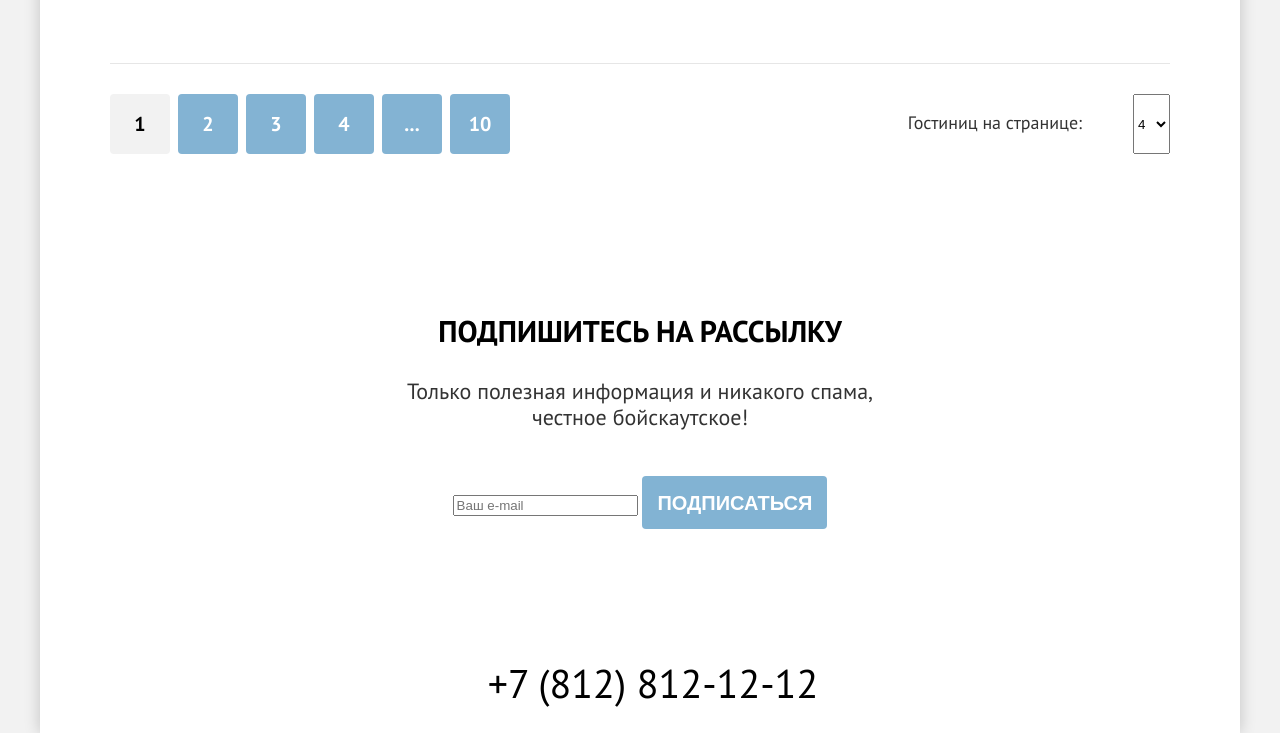
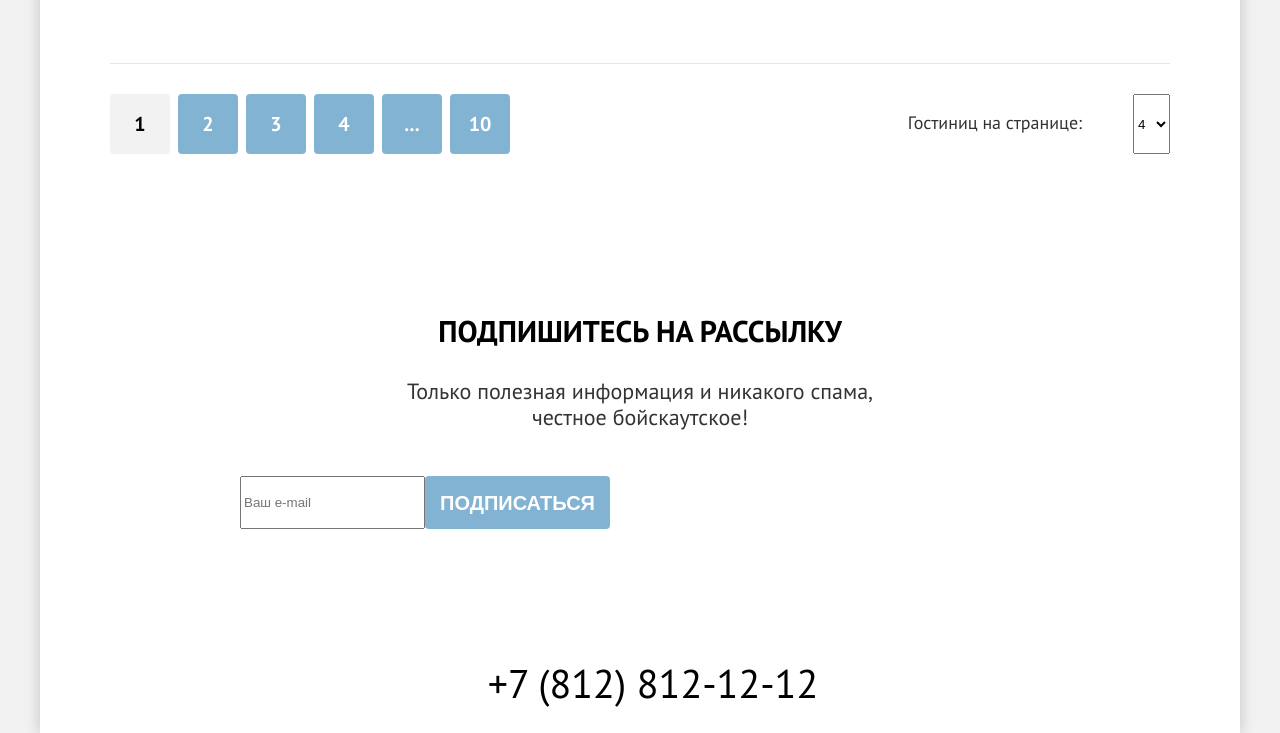
Before and after one commit to htmlacademy-htmlcss/1875975-sedona-34, a plain HTML site: page catalog.html in a window 1280 px wide. Shown: the part 1585-2318 px from the top of the page. Drawn offline with Linux system fonts and the light colour scheme.

Commit message:
Мелкие правки

```diff
--- a/styles/styles.css
+++ b/styles/styles.css
@@ -66,6 +66,7 @@ img {
   border: 0;
   border-radius: 4px;
   cursor: pointer;
+  vertical-align: middle;
 }
 
 .button--second {
@@ -335,6 +336,10 @@ img {
   line-height: 26px;
 }
 
+.subscribe__form {
+  display: flex;
+}
+
 .subscribe__button {
   font-size: 20px;
   line-height: 36px;
```
